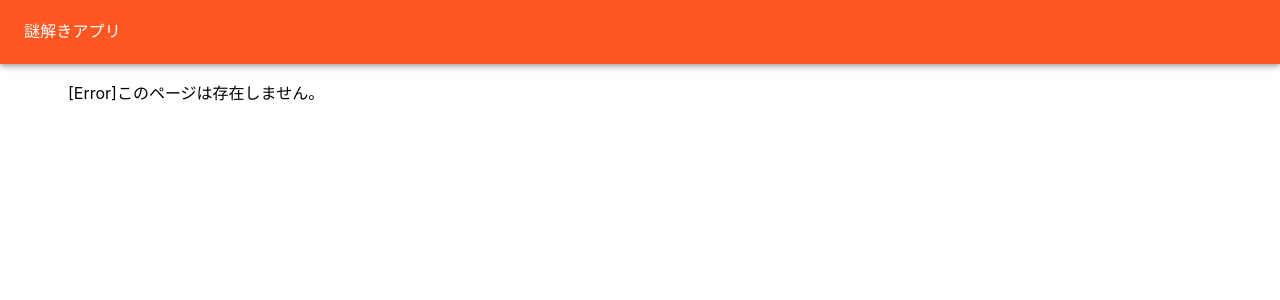
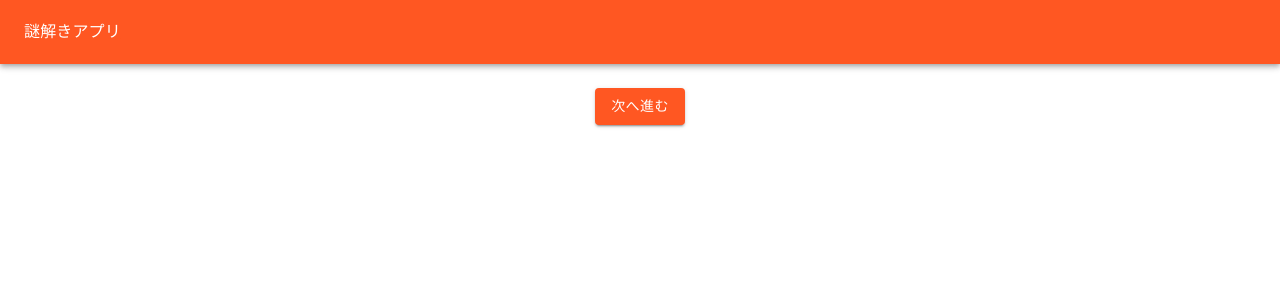
Before and after one commit to voicenoid/kfes-gk, a React (Create React App) app: page /kfes-gk/video in a window 1280 px wide. Shown: the top 300 px of the page. Built offline with nearby package versions, Linux system fonts and the light colour scheme.

Commit message:
動画再生ページの追加

```diff
--- a/package.json
+++ b/package.json
@@ -2,7 +2,7 @@
   "name": "kfes-gk",
   "version": "0.1.0",
   "private": true,
-  "homepage":"/kfes-gk",
+  "homepage": "/kfes-gk",
   "dependencies": {
     "@emotion/react": "^11.11.1",
     "@emotion/styled": "^11.11.0",
@@ -21,6 +21,7 @@
     "react-router": "^6.17.0",
     "react-router-dom": "^6.17.0",
     "react-scripts": "5.0.1",
+    "react-youtube": "^10.1.0",
     "typescript": "^4.9.5",
     "web-vitals": "^2.1.4",
     "workbox-background-sync": "^6.6.0",
--- a/src/App.tsx
+++ b/src/App.tsx
@@ -6,6 +6,7 @@ import {AppBar,Box,Toolbar,Typography,Container} from '@mui/material';
 import '@fontsource/roboto/500.css';
 import { createTheme,ThemeProvider } from '@mui/material/styles';
 import { Link } from '@mui/material';
+import VideoPage from "./routes/videoPage";
 
 
 function App() {
@@ -34,6 +35,7 @@ function App() {
             <Route path="/" element={<Home />} />
             <Route path="/questions/:id" element={<Questions />} />
             <Route path="*" element={<ErrorPage />} />
+            <Route path="/video" element={<VideoPage />} />
           </Routes>
         </Box>
       </Container>
--- /dev/null
+++ b/src/routes/videoPage.tsx
@@ -0,0 +1,31 @@
+import { Button, Container } from '@mui/material';
+import Youtube from 'react-youtube';
+import { Link } from "react-router-dom";
+
+
+const videoPage = () => {
+    const opts = {
+        width: window.innerWidth*4/5,
+        playerVars: {
+          autoplay: 1,
+          fs:0,
+          modestbranding:1,
+          controls:0,
+          rel:0
+        }
+      };
+
+    return(
+        <div>
+            <Container sx={{ marginTop: 3,}} >
+                <Youtube videoId="AWrVgtJfnzY" opts={opts}/>
+            </Container>
+            <Container sx={{ display: "flex", justifyContent: "center", marginTop: 3}}>
+                <Link to="./kfes-gk"><Button variant="contained">次へ進む</Button></Link>
+            </Container>
+
+        </div>
+    )
+}
+
+export default videoPage;
```
Also changed, not shown: 1 other file (tests, documents, lock files or other folders).
